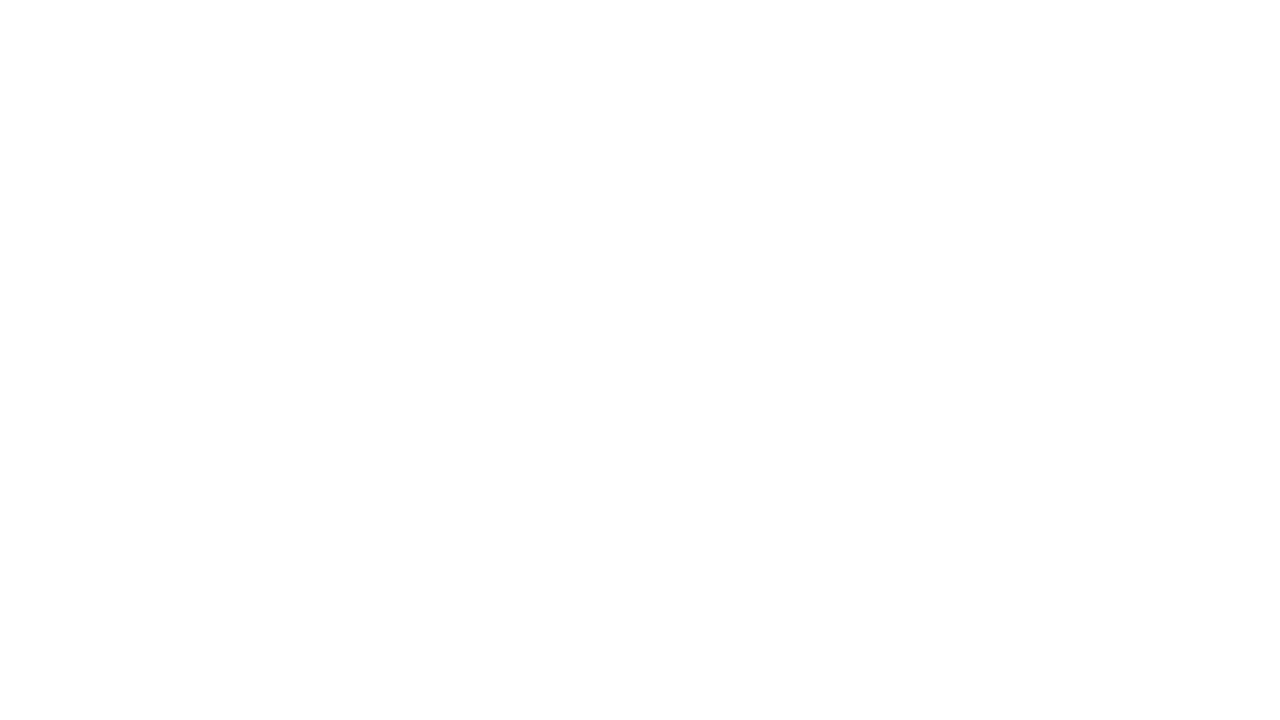
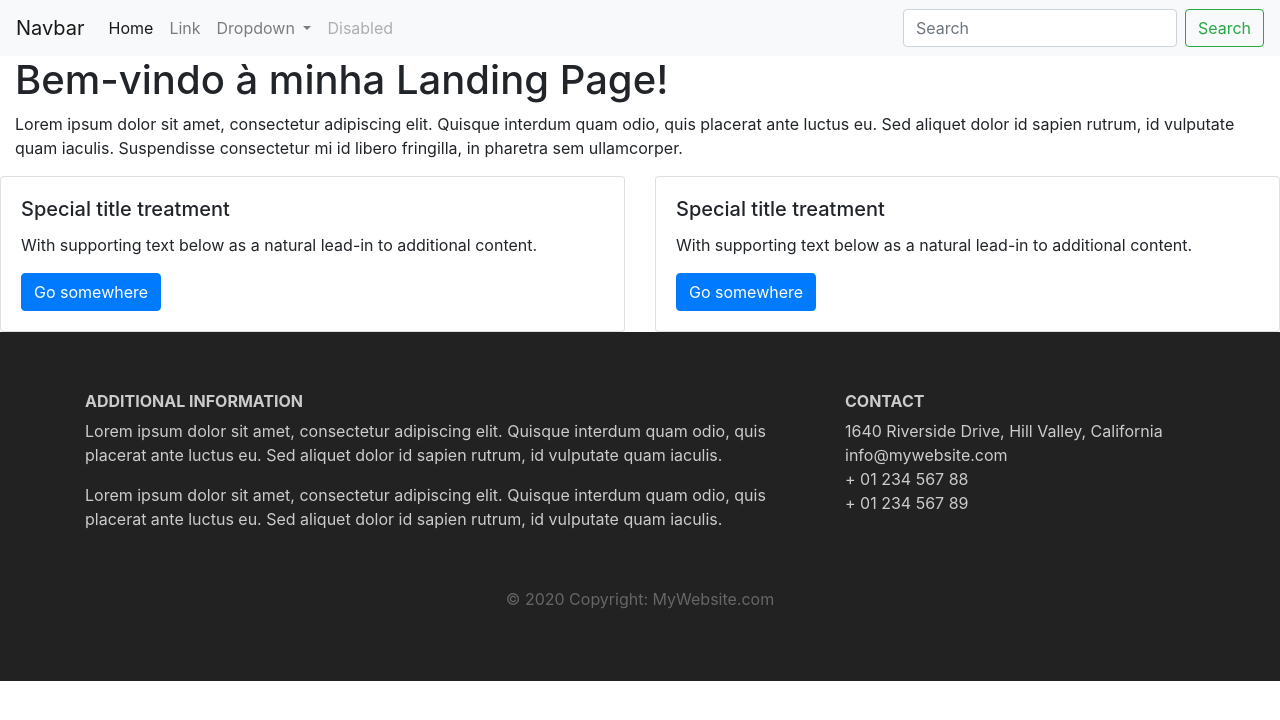
Before and after one commit to NsuRGE/HTML-com-Bootsrap, a plain HTML site: page index.html in a window 1280 px wide. Drawn offline with nearby package versions, Linux system fonts and the light colour scheme.

Commit message:
Segundo Commit

```diff
--- a/index.html
+++ b/index.html
@@ -4,8 +4,106 @@
     <title>Página de teste BOOSTRAP</title>
     <meta charset="utf-8">
     <meta name="viewport" content="width=device-width, initial-scale=1">
+    <link rel="stylesheet" href="https://stackpath.bootstrapcdn.com/bootstrap/4.1.3/css/bootstrap.min.css" integrity="sha384-MCw98/SFnGE8fJT3GXwEOngsV7Zt27NXFoaoApmYm81iuXoPkFOJwJ8ERdknLPMO" crossorigin="anonymous">
+    <style>
+        .page-footer {
+            background-color: #222;
+            color: #ccc;
+            padding: 60px 0 30px;
+        }
+
+        .footer-copyright {
+            color: #666;
+            padding: 40px 0;
+        }
+    </style>
 </head>
 <body>
+    <nav class="navbar navbar-expand-lg navbar-light bg-light">
+        <a class="navbar-brand" href="#">Navbar</a>
+        <button class="navbar-toggler" type="button" data-toggle="collapse" data-target="#navbarSupportedContent" aria-controls="navbarSupportedContent" aria-expanded="false" aria-label="Toggle navigation">
+            <span class="navbar-toggler-icon"></span>
+        </button>
 
+        <div class="collapse navbar-collapse" id="navbarSupportedContent">
+            <ul class="navbar-nav mr-auto">
+                <li class="nav-item active">
+                    <a class="nav-link" href="#">Home <span class="sr-only">(current)</span></a>
+                </li>
+                <li class="nav-item">
+                    <a class="nav-link" href="#">Link</a>
+                </li>
+                <li class="nav-item dropdown">
+                    <a class="nav-link dropdown-toggle" href="#" id="navbarDropdown" role="button" data-toggle="dropdown" aria-haspopup="true" aria-expanded="false">
+                        Dropdown
+                    </a>
+                    <div class="dropdown-menu" aria-labelledby="navbarDropdown">
+                        <a class="dropdown-item" href="#">Action</a>
+                        <a class="dropdown-item" href="#">Another action</a>
+                        <div class="dropdown-divider"></div>
+                        <a class="dropdown-item" href="#">Something else here</a>
+                    </div>
+                </li>
+                <li class="nav-item">
+                    <a class="nav-link disabled" href="#" tabindex="-1" aria-disabled="true">Disabled</a>
+                </li>
+            </ul>
+            <form class="form-inline my-2 my-lg-0">
+                <input class="form-control mr-sm-2" type="search" placeholder="Search" aria-label="Search">
+                <button class="btn btn-outline-success my-2 my-sm-0" type="submit">Search</button>
+            </form>
+        </div>
+    </nav>
+    <header class="page-header header container-fluid">
+
+        <div class="description">
+            <h1>Bem-vindo à minha Landing Page!</h1>
+            <p>
+                Lorem ipsum dolor sit amet, consectetur adipiscing elit. Quisque interdum quam odio, quis placerat ante luctus eu. Sed aliquet dolor id sapien rutrum, id vulputate quam iaculis. Suspendisse consectetur mi id libero fringilla, in pharetra sem ullamcorper.
+            </p>
+        </div>
+    </header>
+    <div class="row">
+        <div class="col-sm-6">
+            <div class="card">
+                <div class="card-body">
+                    <h5 class="card-title">Special title treatment</h5>
+                    <p class="card-text">With supporting text below as a natural lead-in to additional content.</p>
+                    <a href="#" class="btn btn-primary">Go somewhere</a>
+                </div>
+            </div>
+        </div>
+        <div class="col-sm-6">
+            <div class="card">
+                <div class="card-body">
+                    <h5 class="card-title">Special title treatment</h5>
+                    <p class="card-text">With supporting text below as a natural lead-in to additional content.</p>
+                    <a href="#" class="btn btn-primary">Go somewhere</a>
+                </div>
+            </div>
+        </div>
+    </div>
+    <footer class="page-footer">
+        <div class="container">
+            <div class="row">
+                <div class="col-lg-8 col-md-8 col-sm-12">
+                    <h6 class="text-uppercase font-weight-bold">Additional Information</h6>
+                    <p>Lorem ipsum dolor sit amet, consectetur adipiscing elit. Quisque interdum quam odio, quis placerat ante luctus eu. Sed aliquet dolor id sapien rutrum, id vulputate quam iaculis.</p>
+                    <p>Lorem ipsum dolor sit amet, consectetur adipiscing elit. Quisque interdum quam odio, quis placerat ante luctus eu. Sed aliquet dolor id sapien rutrum, id vulputate quam iaculis.</p>
+                </div>
+                <div class="col-lg-4 col-md-4 col-sm-12">
+                    <h6 class="text-uppercase font-weight-bold">Contact</h6>
+                    <p>
+                        1640 Riverside Drive, Hill Valley, California
+                        <br />info@mywebsite.com
+                        <br />+ 01 234 567 88
+                        <br />+ 01 234 567 89
+                    </p>
+                </div>
+            </div>
+            <div class="footer-copyright text-center">© 2020 Copyright: MyWebsite.com</div>
+    </footer>
+    <script src="https://stackpath.bootstrapcdn.com/bootstrap/4.1.3/js/bootstrap.min.js" integrity="sha384-ChfqqxuZUCnJSK3+MXmPNIyE6ZbWh2IMqE241rYiqJxyMiZ6OW/JmZQ5stwEULTy" crossorigin="anonymous"></script>
+    <script src="https://code.jquery.com/jquery-3.3.1.slim.min.js" integrity="sha384-q8i/X+965DzO0rT7abK41JStQIAqVgRVzpbzo5smXKp4YfRvH+8abtTE1Pi6jizo" crossorigin="anonymous"></script>
 </body>
 </html>
```
